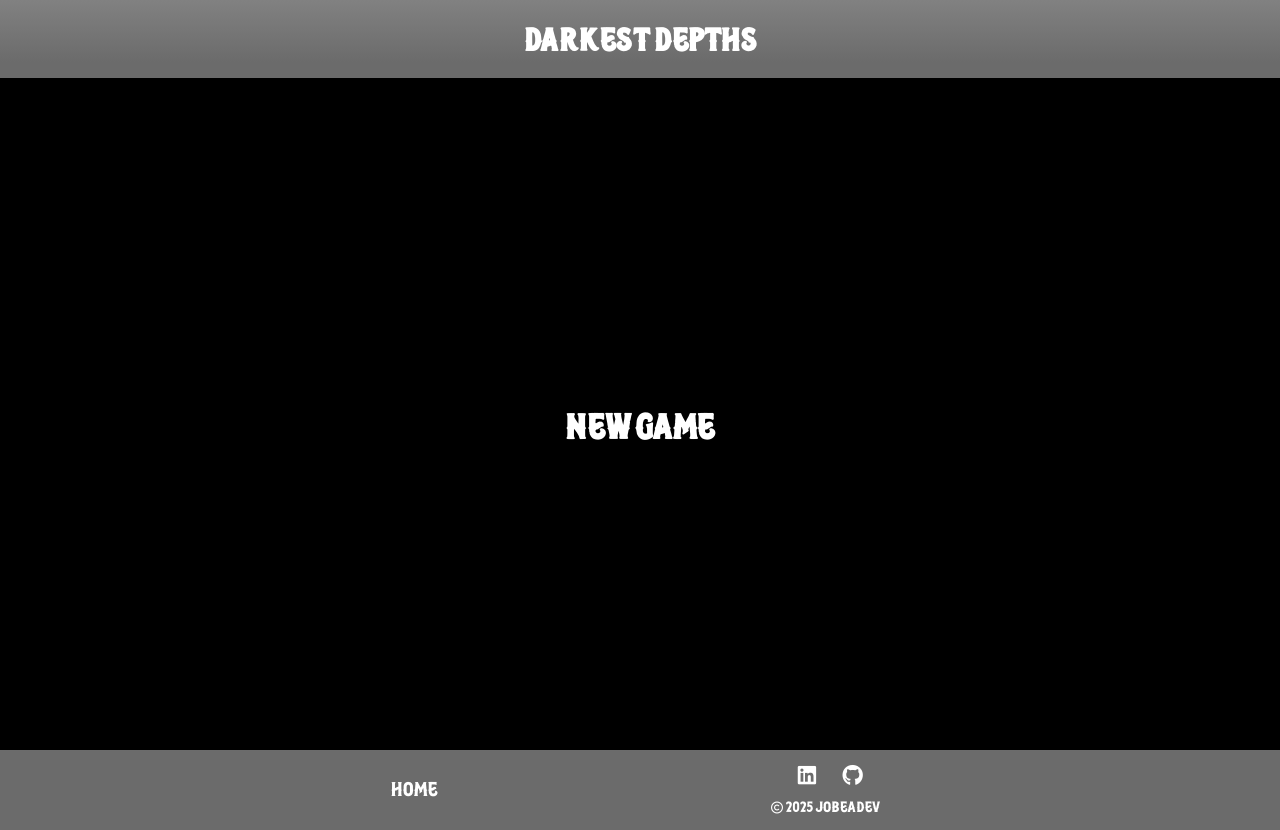
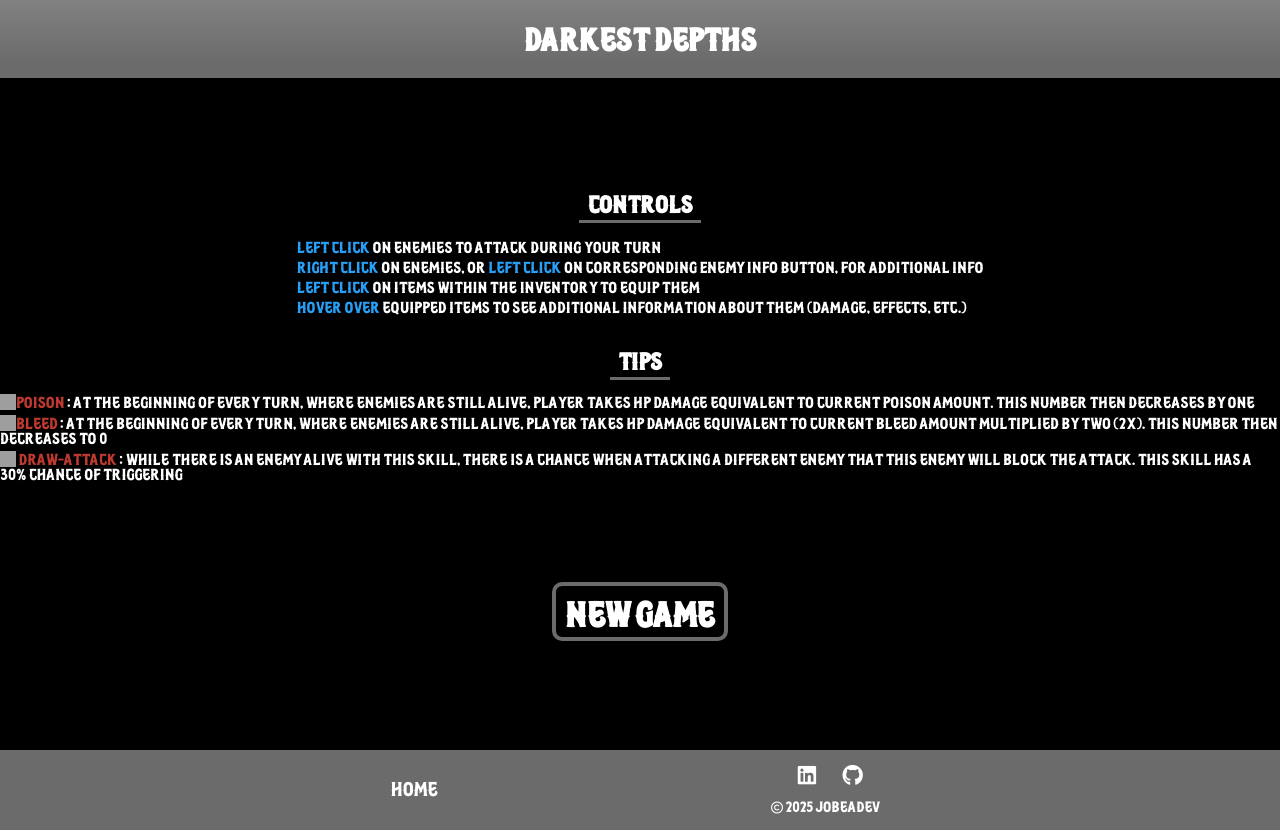
Before and after one commit to JobeADev/Darkest-Depths, a React (Vite) app: page / in a window 1280 px wide. Built offline with nearby package versions, Linux system fonts and the light colour scheme; grey boxes are pictures that could not be loaded.

Commit message:
Added basic tutorial information

```diff
--- a/src/routes/index.css
+++ b/src/routes/index.css
@@ -7,18 +7,84 @@ body {
 
 .index {
   height: 84vh;
-  align-content: center;
+  display: flex;
+  flex-direction: column;
+  justify-content: space-evenly;
+  /* align-content: center; */
+}
+
+.index_links_container {
 }
 
 .start-link-container {
   max-width: 200px;
-  margin-top: 30px;
   text-align: center;
   justify-self: center;
 }
 
 .start-link {
-  padding: 3px;
+  padding: 14px 9px 3px 9px;
   font-size: 35px;
   color: var(--secondary);
+  border: 4px solid var(--primary);
+  border-radius: 10px;
 }
+
+.tutorial_container {
+  display: flex;
+  width: 100%;
+  flex-direction: column;
+  align-items: center;
+}
+
+.tutorial_section {
+  display: flex;
+  flex-direction: column;
+  /* align-items: center; */
+}
+
+.tutorial_section:first-of-type {
+  margin-bottom: 30px;
+}
+
+.tutorial_title,
+.tutorial_item {
+  color: var(--secondary);
+  /* text-align: center; */
+}
+
+.tutorial_title {
+  padding: 0px 8px 2px 8px;
+  margin-bottom: 12px;
+  border-bottom: 3px solid var(--primary);
+  text-align: center;
+}
+
+.tutorial_title:first-of-type {
+  margin-bottom: 18px;
+}
+
+.tutorial_item {
+  margin-bottom: 2px;
+}
+
+.tutorial_item.controls {
+  margin-bottom: 5px;
+}
+
+.click_wrapper {
+  color: var(--ally-color);
+}
+
+.debuff_wrapper {
+  color: var(--debuff-color);
+}
+
+.tutorial_icon {
+  height: 16px;
+  width: 16px;
+  background-size: contain;
+  display: inline-block;
+  position: relative;
+  top: 2px;
+}
--- a/src/routes/index.jsx
+++ b/src/routes/index.jsx
@@ -32,7 +32,53 @@ function Index() {
 
   return (
     <div className="index">
-      <header className="">
+      <header className="tutorial_container">
+        <h2 className="tutorial_title">Controls</h2>
+        <div className="tutorial_section">
+          <p className="tutorial_item controls">
+            <span className="click_wrapper">Left Click</span> on enemies to
+            attack during your turn
+          </p>
+          <p className="tutorial_item controls">
+            <span className="click_wrapper">Right Click</span> on enemies, or{" "}
+            <span className="click_wrapper">Left Click</span> on corresponding
+            Enemy Info button, for additional info
+          </p>
+          <p className="tutorial_item controls">
+            <span className="click_wrapper">Left Click</span> on items within
+            the inventory to equip them
+          </p>
+          <p className="tutorial_item controls">
+            <span className="click_wrapper">Hover over</span> equipped items to
+            see additional information about them (damage, effects, etc.)
+          </p>
+        </div>
+        <h2 className="tutorial_title">Tips</h2>
+        <div className="tutorial_section">
+          <p className="tutorial_item">
+            <span className="tutorial_icon poison"></span>
+            <span className="debuff_wrapper">Poison</span> : At the beginning of
+            every turn, where enemies are still alive, player takes hp damage
+            equivalent to current poison amount. This number then decreases by
+            one
+          </p>
+          <p className="tutorial_item">
+            <span className="tutorial_icon bleed"></span>
+            <span className="debuff_wrapper">Bleed</span> : At the beginning of
+            every turn, where enemies are still alive, player takes hp damage
+            equivalent to current bleed amount multiplied by two (2x). This
+            number then decreases to 0
+          </p>
+          <p className="tutorial_item">
+            <span className="tutorial_icon tank-shield"></span>{" "}
+            <span className="debuff_wrapper">Draw-Attack</span> : While there is
+            an enemy alive with this skill, there is a chance when attacking a
+            different enemy that this enemy will block the attack. This skill
+            has a 30% chance of triggering
+          </p>
+        </div>
+      </header>
+      <div className="index_links_container">
         <h1 className="start-link-container" onClick={handleClick}>
           <Link
             to="/normalBattle"
@@ -44,7 +90,7 @@ function Index() {
             new game
           </Link>
         </h1>
-      </header>
+      </div>
     </div>
   );
 }
```
